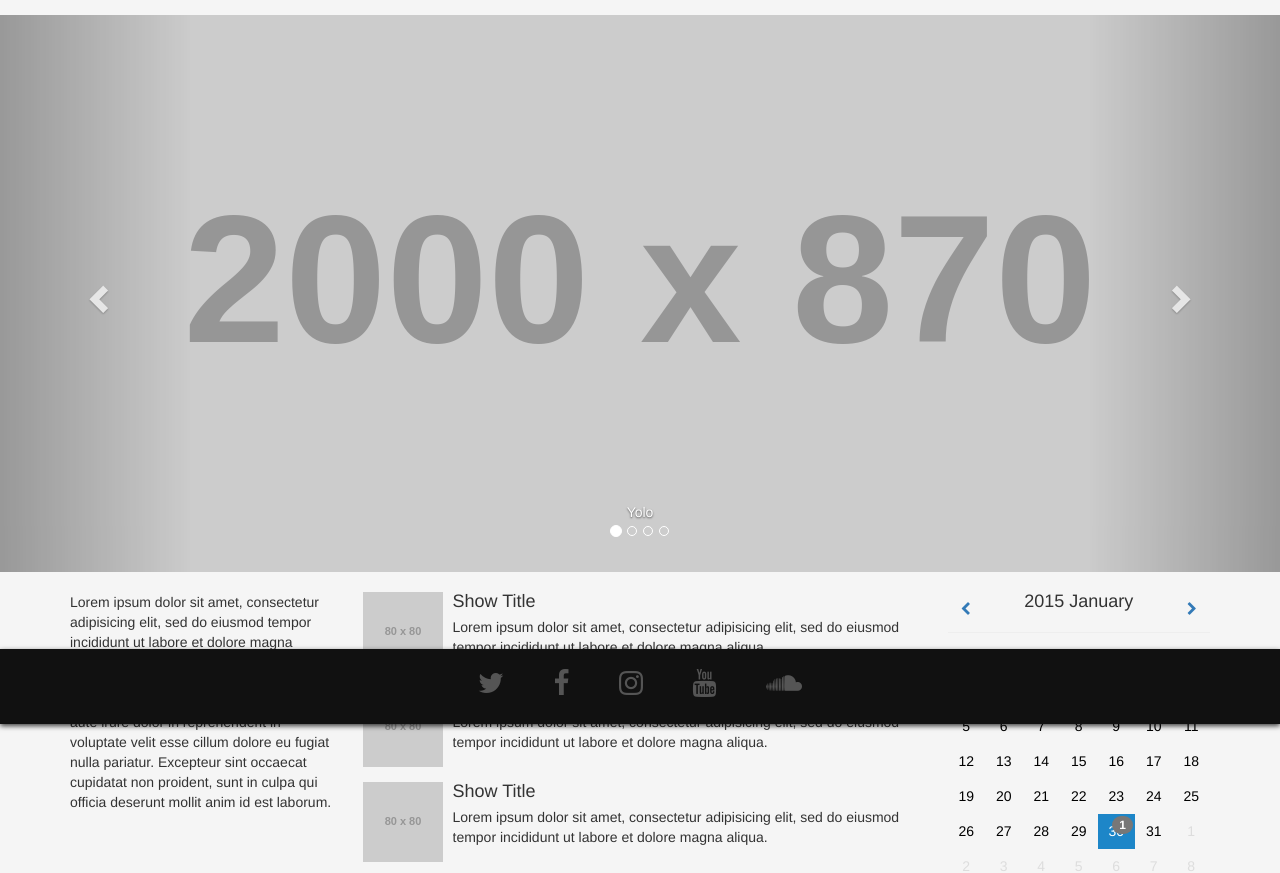
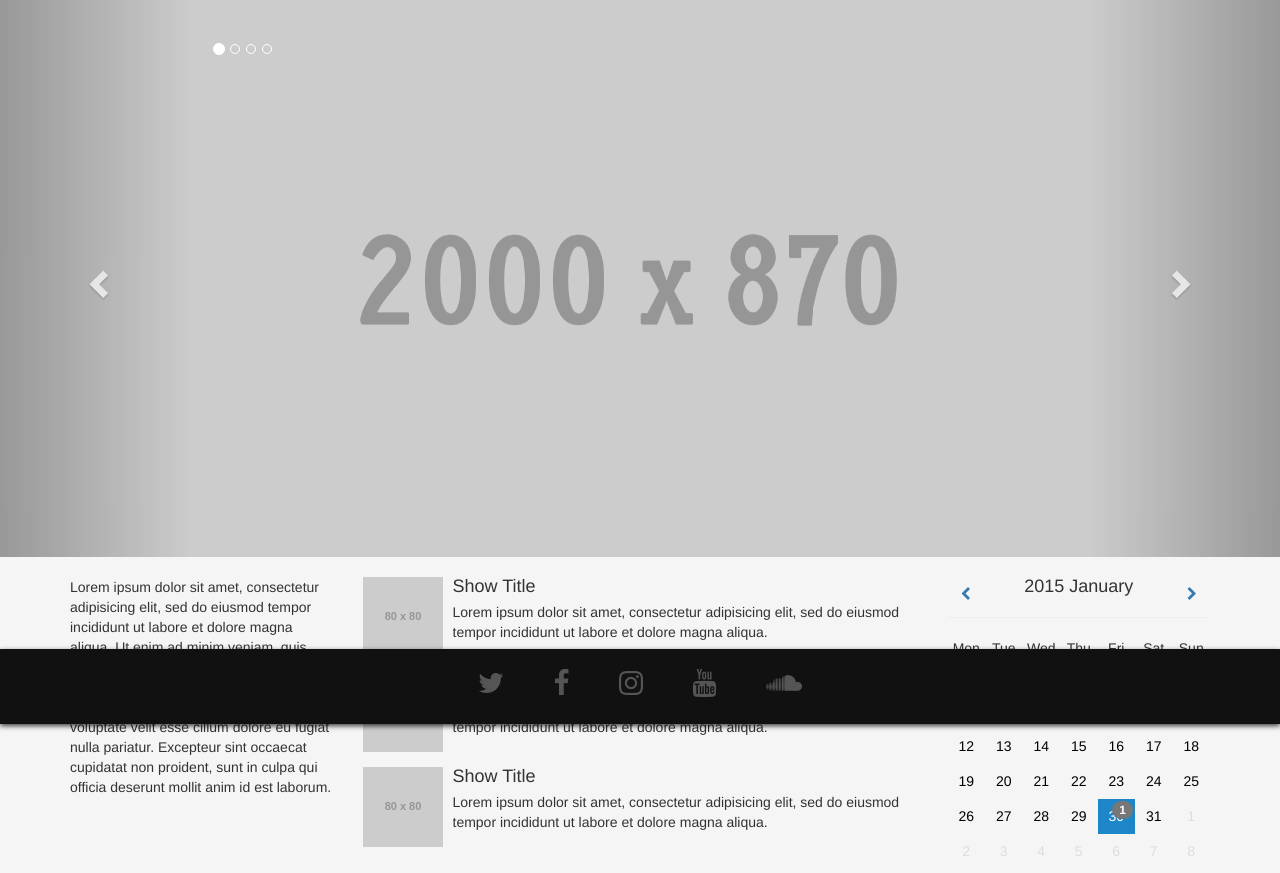
Before and after one commit to yourbuddyconner/cs399-theatre, a Django app: page / in a window 1280 px wide. Shown: the part 76-949 px from the top of the page. Run offline with Django 3.2, Linux system fonts and the light colour scheme; grey boxes labelled with a size stand in for pictures from a placeholder-image service; some libraries are stand-ins or nearby versions.

Commit message:
Added some more to the carousel

```diff
--- a/app/static/css/theatre.css
+++ b/app/static/css/theatre.css
@@ -18,7 +18,7 @@ body {
 
 .navbar {
     background: rgb(0, 0, 0);
-    margin-bottom: 15px !important;
+    margin-bottom: 0px !important;
     /* Fall-back for browsers that don't support rgba */
     background: rgba(0, 0, 0, .8);
 }
@@ -94,6 +94,12 @@ footer #social-icons a {
 	height: 60%;
 }
 
+.carousel-indicators {
+	top: 40px;
+	left: 19%;
+}
+
 .item img{
 	margin: 0 auto;
+	height: 70%;
 }
--- a/app/templates/home.html
+++ b/app/templates/home.html
@@ -18,28 +18,19 @@
 			  <!-- Wrapper for slides -->
 			  <div class="carousel-inner" role="listbox">
 			    <div class="item active">
-			      <img src="http://placehold.it/2000x870" alt="...">
-			      <div class="carousel-caption">
-			        Yolo
-			      </div>
+			      <img src="static/images/slideshowplaceholder.gif" alt="...">
 			    </div>
 			    <div class="item">
-			      <img src="http://placehold.it/2000x870" alt="...">
-			      <div class="carousel-caption">
-			        Swag
-			      </div>
+			      <img src="static/images/slideshowplaceholder.gif" alt="...">
 			    </div>
 			    <div class="item">
-			      <img src="http://placehold.it/2000x870" alt="...">
+			      <img src="static/images/slideshowplaceholder.gif" alt="...">
 			      <div class="carousel-caption">
 			        For
 			      </div>
 			    </div>
 			    <div class="item">
-			      <img src="http://placehold.it/2000x870" alt="...">
-			      <div class="carousel-caption">
-			        Jesus
-			      </div>
+			      <img src="static/images/slideshowplaceholder.gif" alt="...">
 			    </div>
 			  </div>
 
```
Also changed, not shown: app/static/images/calendarPlaceholder.png (deleted), app/static/images/slideshowplaceholder.gif (added).
